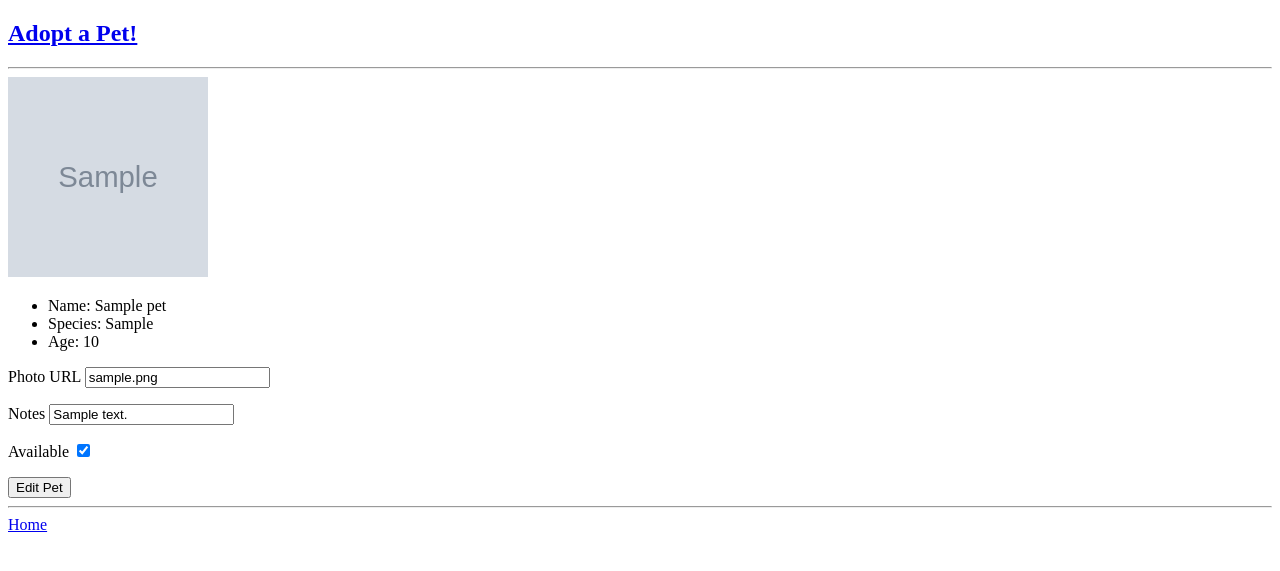
After one commit to alocke8181/flask-adopt, a Flask app: page /1 in a window 1280 px wide. The commit adds this page. Shown: the top 571 px of the page. Run offline with Flask 3, Linux system fonts and the light colour scheme; tables that the repository leaves empty hold one stand-in row (values such as "Sample post"); grey boxes marked "Sample" are stand-in pictures.

Commit message:
completed functionality

```diff
--- a/app.py
+++ b/app.py
@@ -1,7 +1,7 @@
 from flask import Flask, request, render_template, redirect, flash, session
 from flask_debugtoolbar import DebugToolbarExtension
 from models import db, connect_db, Pet
-from forms import New_Pet
+from forms import New_Pet, Edit_Pet
 from flask_sqlalchemy import SQLAlchemy
 from flask_wtf import FlaskForm
 from wtforms import StringField, FloatField, BooleanField
@@ -28,7 +28,30 @@ def home():
 def add_pet():
     form = New_Pet()
     if form.validate_on_submit():
+        name = form.name.data
+        species = form.species.data
+        photo_url = form.photo_url.data
+        age = form.age.data
+        notes = form.notes.data
+        new_pet = Pet(name=name, species=species, photo_url=photo_url, age=age, notes=notes)
+        with app.app_context():
+            db.session.add(new_pet)
+            db.session.commit()
         return redirect('/')
 
     else:
         return render_template('add_pet.html', form=form)
+
+@app.route('/<int:pet_id>', methods=['GET','POST'])
+def pet_details(pet_id):
+    pet = Pet.query.get(pet_id)
+    form = Edit_Pet(obj=pet)
+    if form.validate_on_submit():
+        pet.photo_url = form.photo_url.data
+        pet.notes = form.notes.data
+        pet.available = form.available.data
+        db.session.add(pet)
+        db.session.commit()
+        return redirect(f'/{pet.id}')
+    else:
+        return render_template('pet_details.html', pet=pet, form=form)
--- a/forms.py
+++ b/forms.py
@@ -1,16 +1,26 @@
 from flask_wtf import FlaskForm
 from wtforms import StringField, BooleanField, IntegerField
-from wtforms.validators import InputRequired, Optional, NumberRange
+from wtforms.validators import InputRequired, Optional, NumberRange, URL, AnyOf
 
 
 class New_Pet(FlaskForm):
 
     name = StringField('Name', validators=[InputRequired()])
 
-    species = StringField('Species', validators=[InputRequired()])
+    species = StringField('Species', validators=[InputRequired(), AnyOf(['Cat','Dog','Porcupine'])])
 
-    photo_url = StringField('Photo URL')
+    photo_url = StringField('Photo URL', validators=[Optional(), URL()])
 
-    age = IntegerField('Age', validators=[NumberRange(min=0, message="Age cannot be less than 0")])
+    age = IntegerField('Age', validators=[Optional(), NumberRange(min=0, max=30, message="Age must be between 0 and 30")])
 
     notes = StringField('Notes')
+
+    available = BooleanField('Available')
+
+class Edit_Pet(FlaskForm):
+
+    photo_url = StringField('Photo URL', validators=[Optional(), URL()])
+
+    notes = StringField('Notes')
+
+    available = BooleanField('Available')
--- a/templates/add_pet.html
+++ b/templates/add_pet.html
@@ -3,6 +3,7 @@
 <form id="add-pet-form" method="POST">
     {{form.hidden_tag()}}
     {% for field in form if field.widget.input_type != 'hidden' %}
+        {% if field.name != 'available' %}
         <p>
             {{ field.label }}
             {{ field }}
@@ -10,6 +11,7 @@
                 {{ error }}
             {%endfor%}
         </p>
+        {%endif%}
     {%endfor%}
     <button type="submit">Add Pet</button>
 </form>
--- a/templates/home.html
+++ b/templates/home.html
@@ -4,9 +4,9 @@
     {%for pet in pets%}
     <div>
         <div>
-            <img src="{{pet.photo_url}}">
+            <img src="{{pet.photo_url}}" style="width: 200px; height: 200px;">
         </div>
-        <a href="/pets/{{pet.id}}">{{pet.name}}</a> is {%if pet.available%}available{%else%}not available{%endif%}
+        <a href="/{{pet.id}}">{{pet.name}}</a> is {%if pet.available%}available{%else%}not available{%endif%}
     </div>
     {%endfor%}
 </section>
--- /dev/null
+++ b/templates/pet_details.html
@@ -0,0 +1,30 @@
+{%extends 'base.html'%}
+{%block content%}
+<section>
+    {% if pet.photo_url %}
+    <div>
+        <img src="{{pet.photo_url}}" style="width: 200px; height: 200px;">
+    </div>
+    {% endif %}
+    <ul>
+        <li>Name: {{pet.name}}</li>
+        <li>Species: {{pet.species}}</li>
+        {% if pet.age %}
+        <li>Age: {{pet.age}}</li>
+        {% endif %}
+    </ul>
+</section>
+<form id="edit-pet-form" method="POST">
+    {{form.hidden_tag()}}
+    {% for field in form if field.widget.input_type != 'hidden' %}
+        <p>
+            {{ field.label }}
+            {{ field }}
+            {% for error in field.errors %}
+                {{ error }}
+            {%endfor%}
+        </p>
+    {%endfor%}
+    <button type="submit">Edit Pet</button>
+</form>
+{%endblock%}
```
Lines whose indentation alone changed are shown as unchanged.
